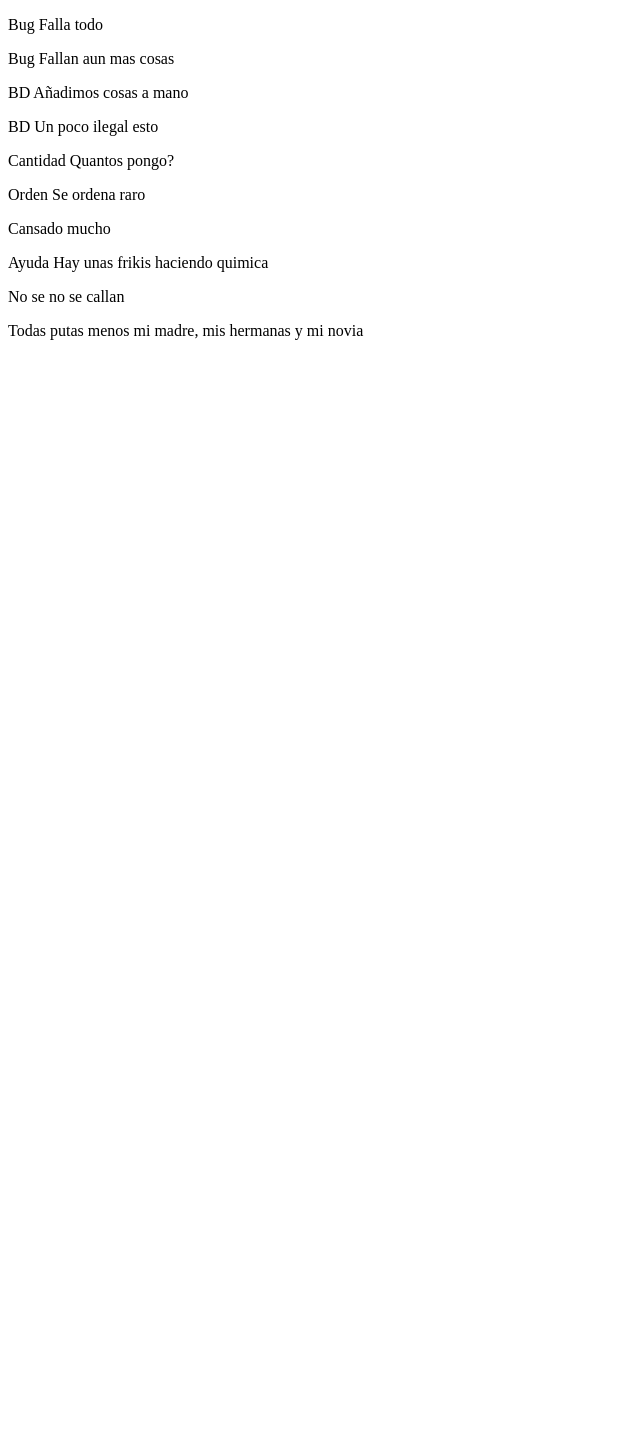
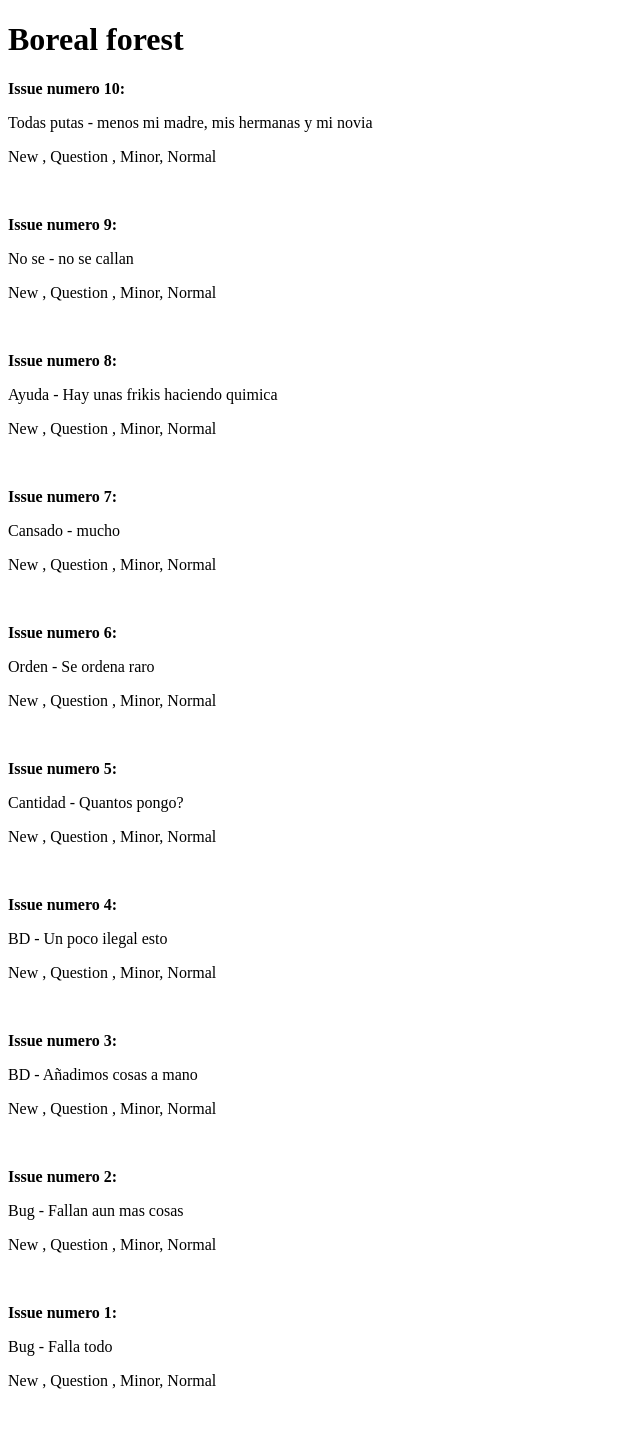
Before and after one commit to it22b-ASW-Project/Boreal-forest, a Django app: page / in a window 1280 px wide. Shown: the whole page, without its empty margins (0-640 px from the left). Before the commit the page ends 340 px from the top, so only its background shows below. Run offline with Django 5.2, Linux system fonts and the light colour scheme; data comes from the database, SQL or seed files in the repository; both versions use the stored data as it was after the commit.

Commit message:
ShowAllIssues basico implementado

```diff
--- a/homepage/models.py
+++ b/homepage/models.py
@@ -4,7 +4,7 @@ from django.db import models
 class Issue(models.Model):
     subject = models.CharField(max_length=30)
     description = models.CharField(max_length=280)
-    #status
-    #type
-    #serverities
-    #priority
+    status = models.CharField(max_length=20,default='New')
+    type = models.CharField(max_length=20,default='Question')
+    severity =models.CharField(max_length=20,default='Minor')
+    priority = models.CharField(max_length=20,default='Normal')
--- a/homepage/templates/showAllIssues.html
+++ b/homepage/templates/showAllIssues.html
@@ -5,8 +5,14 @@
   <title>Boreal Forest</title>
 </head>
 <body>
+    <div><h1>Boreal forest</h1></div>
   {% for issue in issues %}
-    <p>{{issue.subject}} {{issue.description}}</p>
+    <div>
+      <p><b> Issue numero {{issue.id}}: </b></p>
+      <p>{{issue.subject}} - {{issue.description}}</p>
+      <p>{{issue.status}} , {{issue.type}} , {{issue.severity}}, {{issue.priority}}</p>
+      <br>
+    </div>
   {% empty %}
     <p>No hay issues registrados.</p>
   {% endfor %}
--- a/homepage/views.py
+++ b/homepage/views.py
@@ -4,5 +4,5 @@ from django.shortcuts import render
 from .models import Issue
 
 def showAllIssues(request):
-    issues = Issue.objects.all()
+    issues = Issue.objects.all().order_by('-id')
     return render(request, "showAllIssues.html", {'issues': issues})
```
Also changed, not shown: boreal_forest.sqlite3.
